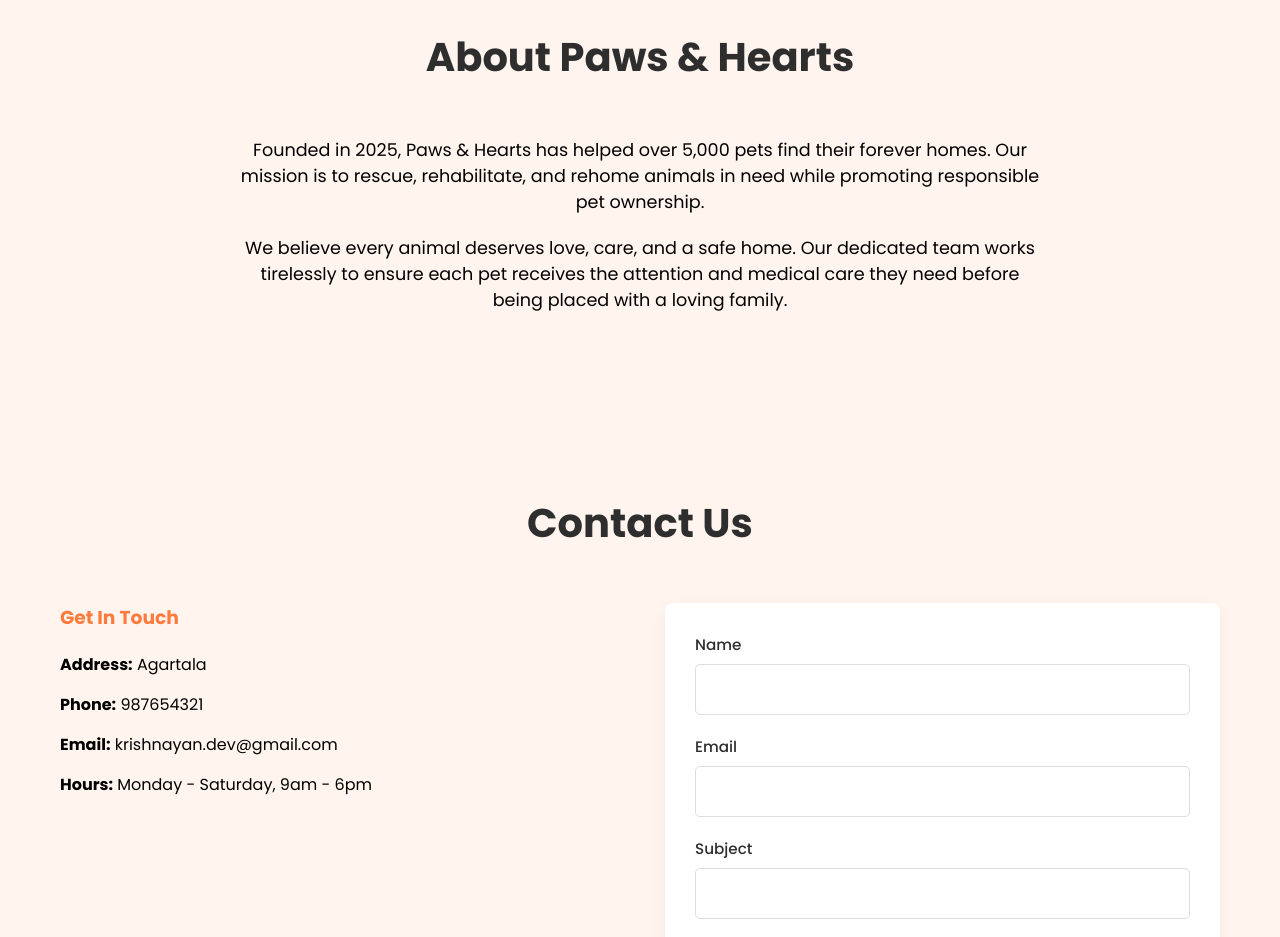
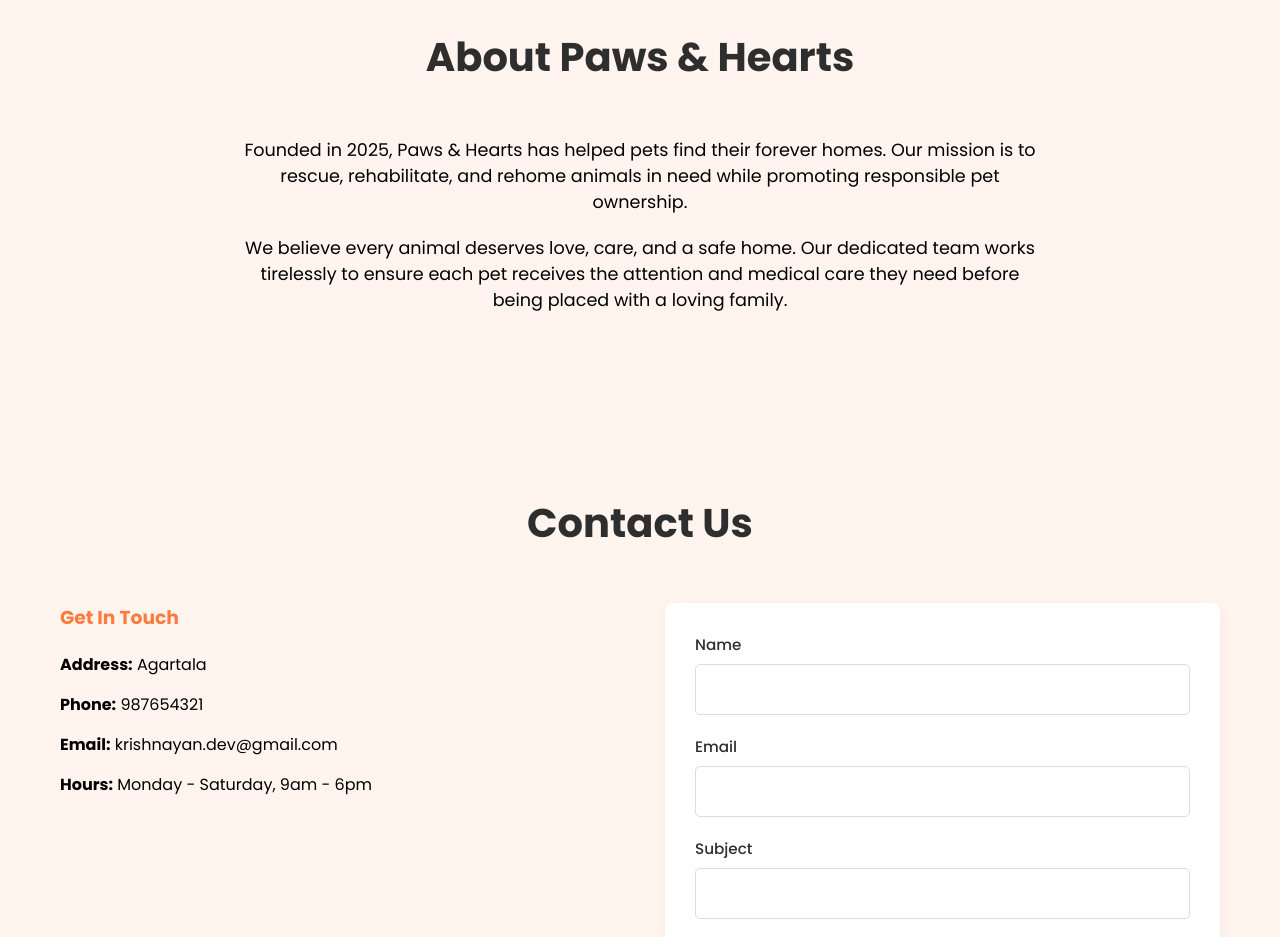
Before and after one commit to KrishnayanBhattacharjee/miniproject, a plain HTML site: page index.html in a window 1280 px wide. Shown: the part 4540-5477 px from the top of the page. Drawn offline with Linux system fonts and the light colour scheme.

Commit message:
Update index.html

```diff
--- a/index.html
+++ b/index.html
@@ -105,7 +105,7 @@
         <div class="container">
             <h2>About Paws & Hearts</h2>
             <div class="about-content">
-                <p>Founded in 2025, Paws & Hearts has helped over 5,000 pets find their forever homes. Our mission is to rescue, rehabilitate, and rehome animals in need while promoting responsible pet ownership.</p>
+                <p>Founded in 2025, Paws & Hearts has helped pets find their forever homes. Our mission is to rescue, rehabilitate, and rehome animals in need while promoting responsible pet ownership.</p>
                 <p>We believe every animal deserves love, care, and a safe home. Our dedicated team works tirelessly to ensure each pet receives the attention and medical care they need before being placed with a loving family.</p>
             </div>
         </div>
```
